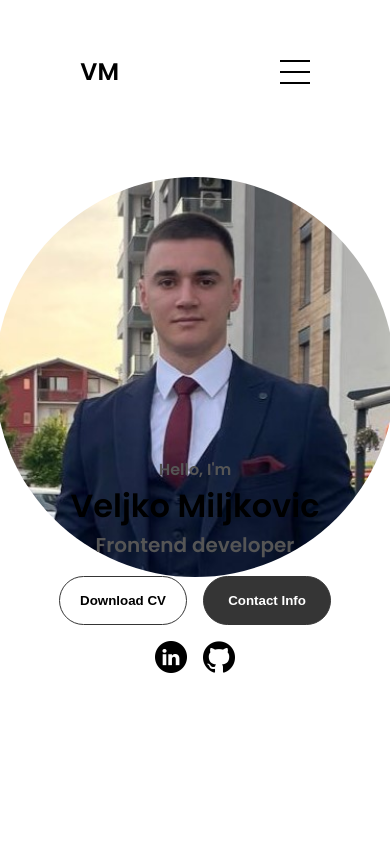
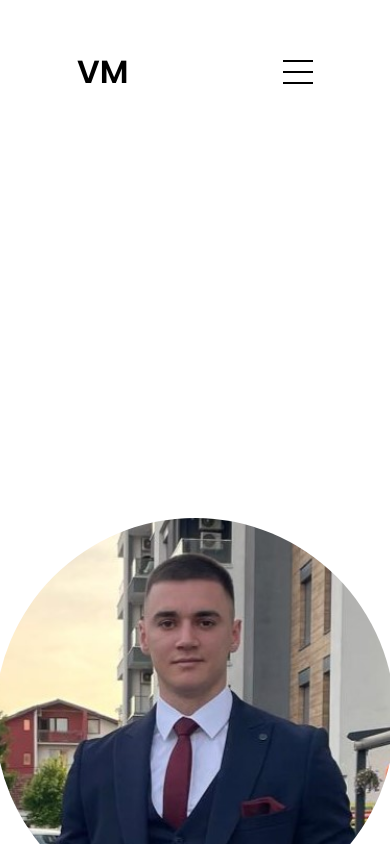
Before and after one commit to veljkoMiljkovic123/html-css-js-potrfolio, a plain HTML site: page index.html in a window 390 px wide. Shown: the top 844 px of the page. Drawn offline with Linux system fonts and the light colour scheme.

Commit message:
Portfolio website

```diff
--- a/style.css
+++ b/style.css
@@ -166,7 +166,7 @@ section {
   width: 400px;
   margin: auto 0;
 }
-.section__pic-container .img-logo{
+.section__pic-container .img-logo {
   border-radius: 100%;
   height: 400px;
   width: 400px;
@@ -206,7 +206,7 @@ section {
   width: 2rem;
   transition: all 300ms;
 }
-.icon:hover{
+.icon:hover {
   transform: scale(1.1);
 }
 
@@ -245,50 +245,49 @@ section {
 .btn-color-1:hover {
   background-color: rgb(0, 0, 0);
 }
-.btn-color-2{
-    background:none;
+.btn-color-2 {
+  background: none;
 }
-.btn-color-2:hover{
-    border: rgb(255, 255, 255) 0.1rem solid ;
+.btn-color-2:hover {
+  border: rgb(255, 255, 255) 0.1rem solid;
 }
-.btn-container{
+.btn-container {
   gap: 1rem;
 }
 
 /* ABOUT SECTION */
 
-#about{
+#about {
   position: relative;
 }
 
-.about-containers{
+.about-containers {
   gap: 2rem;
   margin-bottom: 2rem;
   margin-top: 2rem;
-
 }
 
-.about-details-container{
+.about-details-container {
   justify-content: center;
   flex-direction: column;
 }
 
 .about-containers,
-.about-details-container{
+.about-details-container {
   display: flex;
 }
 
-.about-pic{
+.about-pic {
   border-radius: 2rem;
 }
 
-.arrow{
+.arrow {
   position: absolute;
   right: -5rem;
   bottom: 2.5rem;
 }
 
-.details-container{
+.details-container {
   padding: 1.5rem;
   flex: 1;
   background: white;
@@ -298,89 +297,89 @@ section {
   text-align: center;
 }
 
-.section-container{
+.section-container {
   gap: 4rem;
   height: 80%;
 }
 
-.section__pic-container{
+.section__pic-container {
   height: 400px;
   width: 400px;
-    margin:  auto 0;
+  margin: auto 0;
 }
 
 /* Experience section*/
 
-#experience{
+#experience {
   position: relative;
 }
 
-.experience-sub-title{
-    color:  rgb(85, 85, 85);
+.experience-sub-title {
+  color: rgb(85, 85, 85);
   font-weight: 600;
   font-size: 1.75rem;
   margin-bottom: 2rem;
 }
 
-.experience-details-container{
+.experience-details-container {
   display: flex;
   justify-content: center;
   flex-direction: column;
 }
 
- .article-container{
+.article-container {
   display: flex;
   text-align: initial;
   flex-wrap: wrap;
-    flex-direction:row;
+  flex-direction: row;
   gap: 2.5rem;
   justify-content: space-around;
 }
 
-article{
+article {
   display: flex;
   width: 10rem;
   justify-content: space-around;
   gap: 0.5rem;
 }
 
-article .icon{
+article .icon {
   cursor: default;
 }
 
-article:hover{
+article:hover {
   background-color: rgba(97, 101, 101, 0.5);
 }
 
 /* Projects section */
 
-#projects{
+#projects {
   position: relative;
 }
 
-.color-container{
+.color-container {
   border-color: rgb(163, 163, 163);
   background: rgb(250, 250, 250);
 }
 
-.project-img{
+.project-img {
   border-radius: 2rem;
   width: 90%;
   height: 90%;
   object-fit: contain;
 }
 
-.project-title{
+.project-title {
   margin: 1rem;
   color: black;
 }
 
-.project-btn{
-    color:black;
+.project-btn {
+  color: black;
   border-color: rgb(163, 163, 163);
 }
 
-.article-container{
+.article-container {
   display: flex;
   text-align: initial;
   flex-wrap: wrap;
@@ -389,25 +388,25 @@ article:hover{
 
 /* CONTACT PAGE */
 
-#contact{
+#contact {
   display: flex;
   justify-content: center;
   flex-direction: column;
   height: 70vh;
 }
 
-.contact-info-upper-container{
+.contact-info-upper-container {
   display: flex;
   justify-content: center;
   border-radius: 2rem;
   border: rgb(53, 53, 53) 0.1rem solid;
   border-color: rgb(163, 163, 163);
   background-color: rgb(250, 250, 250);
-    margin: 2rem;
+  margin: 2rem auto;
   padding: 0.5rem;
 }
 
-.contact-info-container{
+.contact-info-container {
   display: flex;
   align-items: center;
   justify-content: center;
@@ -415,129 +414,140 @@ article:hover{
   margin: 1rem;
 }
 
-.contact-info-container p{
+.contact-info-container p {
   font-size: larger;
 }
 
-.contact-icon{
+.contact-icon {
   cursor: default;
-}
-
-.emial-icon{
-    height: 2.5rem;
 }
 
 /* FOOTER SECTION */
 
-footer{
+footer {
   height: 26vh;
   margin: 0 1rem;
 }
 
-footer p{
+footer p {
   text-align: center;
 }
 
-
-@media screen and (max-width:1400px){
-    #profile{
-      height: 83vh;
+@media screen and (max-width: 1400px) {
+  #profile {
+    height: 100vh;
     margin-bottom: 6rem;
   }
-    .about-containers{
+  .about-containers {
+    display: flex;
     flex-wrap: wrap;
   }
 }
 
-
-  @media screen and (max-width:1200px){
-      #desktop-nav{
+@media screen and (max-width: 1200px) {
+  #desktop-nav {
     display: none;
   }
-      #hamburger-nav{
+  #hamburger-nav {
     display: flex;
   }
   #experience,
-      .experience-details-container{
+  .experience-details-container {
     margin-top: 2rem;
   }
-      #profile,
-      .section-container{
+  /* menjao  display:block*/
+
+  /* display:block */
+
+  #profile {
+    height: 140vh;
+    margin-bottom: 0;
+    display: flex;
+    flex-direction: column;
+    gap: 30px;
+  }
+
+  .section-container {
     display: block;
   }
-  /*     .section__text{
+  .arrow {
+    display: none;
+  }
+  section,
+  .section-container {
+    height: fit-content;
+  }
+  section {
+    margin: 0 15%;
+  }
+
+  .section__pic-container {
+    width: auto;
+    height: 46vw;
+    justify-content: center;
+  }
+
+  .about-containers {
+    margin-top: 0;
+  }
+}
+
+@media screen and (max-width: 600px) {
+  #contact,
+  footer {
+    height: 40vh;
+  }
+  #profile {
+    height: 140vh;
+    margin-bottom: 0;
     display: flex;
     flex-direction: column;
-        gap: 1rem;
-      } */
-      .arrow{
-          display: none;
+    gap: 130px;
   }
-      section, .section-container{
-          height: fit-content;
-      }
-      section{
-          margin: 0 5%
-      }
-      .section__pic-container{
-          width: 275px;
-          height: 275px;
-          margin: 0 auto 2rem;
-      }
-      .about-containers{
-          margin-top: 0;
-      }
-
-  }
-
-  @media screen and (max-width:600px){
-  #contact,
-  footer{
-      height: 40vh;
-  }
-  #profile{
-      height: 83vh;
-      margin-bottom: 0;
-  }
-  article{
+  article {
     font-size: 1rem;
   }
-  footer nav{
+  footer nav {
     height: fit-content;
     margin-bottom: 2rem;
   }
-  .about-containers, .contact-info-upper-container, .btn-container{
+  .about-containers,
+  .contact-info-upper-container,
+  .btn-container {
     flex-wrap: wrap;
   }
-  .contact-info-container{
+  .contact-info-container {
     margin: 0;
   }
-  .contact-info-container p, .nav-links li a{
+  .contact-info-container p,
+  .nav-links li a {
     font-size: 1rem;
   }
-  .experience-sub-title{
+  .experience-sub-title {
     font-size: 1.25rem;
   }
-  .logo{
+  /* menjao pisalo .logo:1.5rem */
+  .img-logo {
     font-size: 1.5rem;
+    margin-block: 5rem;
   }
-  .nav-links{
+  .nav-links {
     flex-direction: column;
     gap: 0.5rem;
     text-align: center;
   }
-  .section__pic-container{
+  .section__pic-container {
     width: auto;
     height: 46vw;
     justify-content: center;
   }
-  .section__text__p2{
+  .section__text__p2 {
     font-size: 1.25rem;
   }
-  .title{
+  .title {
     font-size: 2rem;
   }
-  .text-container{
+  .text-container {
     text-align: justify;
   }
 }
```
Lines whose indentation alone changed are shown as unchanged.
